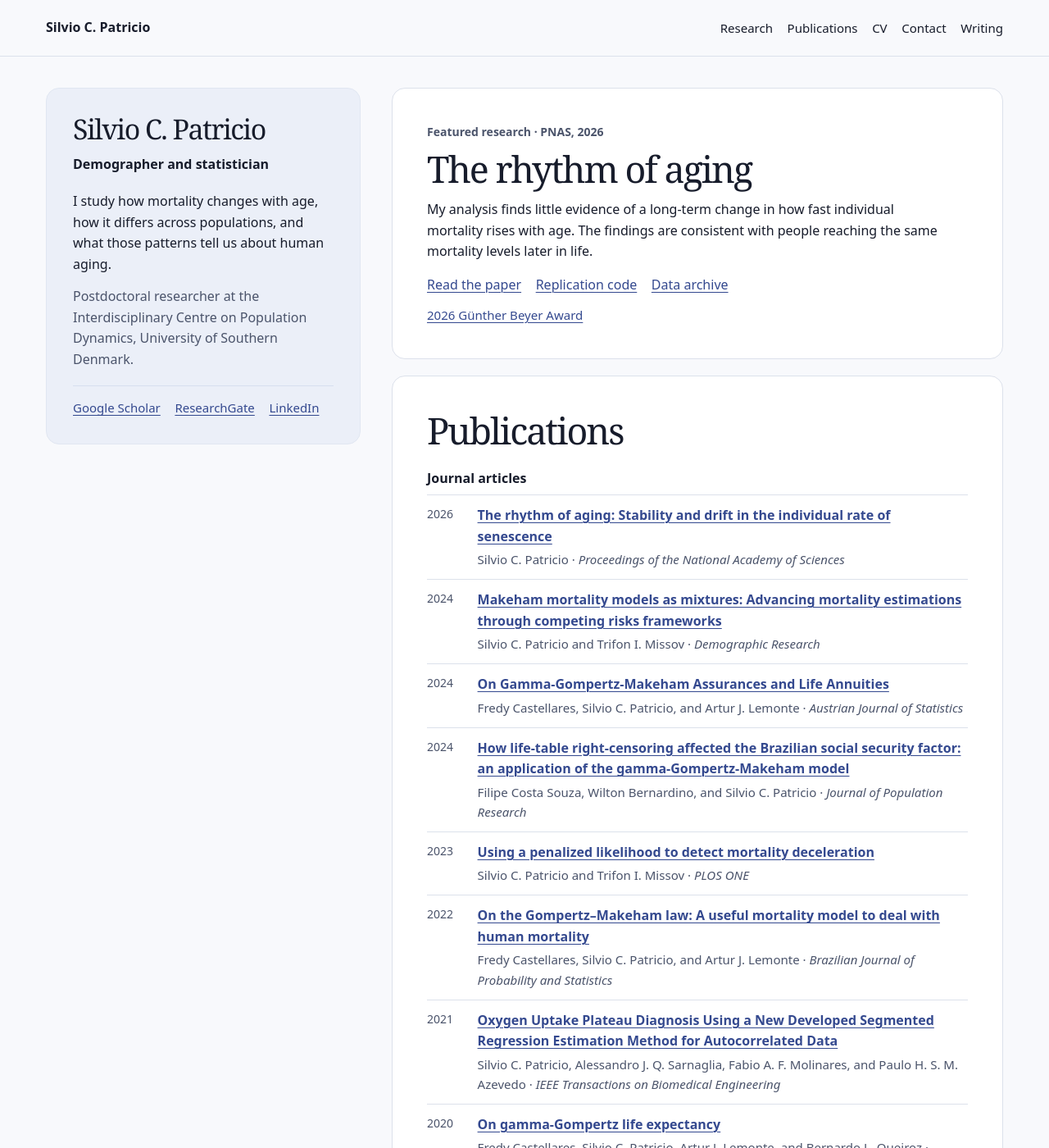
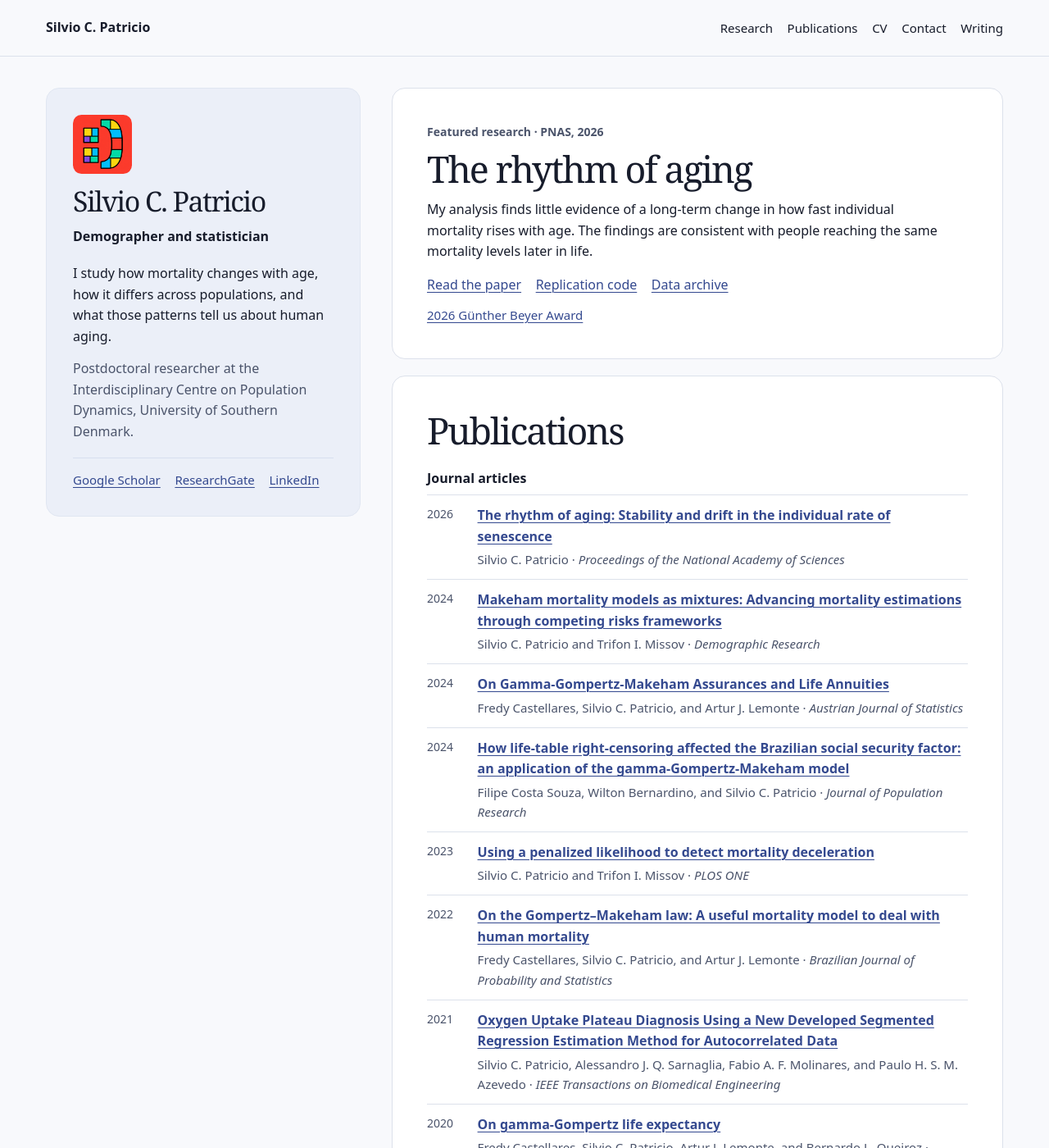
Before and after one commit to scpatricio/scpatricio.github.io, a Jekyll site: the page index.html, which Jekyll copies as it is, in a window 1280 px wide and 1400 px high. Shown: the whole window at 82% size. Built offline with Jekyll 4.4.1, drawn with Linux system fonts in a browser that asks for light colours.

Commit message:
Add logo to the academic homepage

```diff
--- a/index.html
+++ b/index.html
@@ -23,6 +23,7 @@
   </header>
   <main class="wrap layout" id="main" tabindex="-1">
       <section class="profile" aria-labelledby="name">
+        <img class="profile-logo" src="profile-logo.png" alt="Silvio C. Patricio’s logo" width="72" height="72">
         <h1 id="name">Silvio C. Patricio</h1>
         <p class="role">Demographer and statistician</p>
         <p class="bio">I study how mortality changes with age, how it differs across populations, and what those patterns tell us about human aging.</p>
--- a/style.css
+++ b/style.css
@@ -54,6 +54,7 @@ nav { font-size: .94rem; }
   border: 1px solid #e0e6f1;
   border-radius: 1rem;
 }
+.profile-logo { display: block; border-radius: .65rem; margin-block-end: 1rem; }
 .profile h1, .profile-name {
   font-size: clamp(1.65rem, 2.65vw, 2.5rem);
   white-space: nowrap;
```
Also changed, not shown: profile-logo.png (added).
